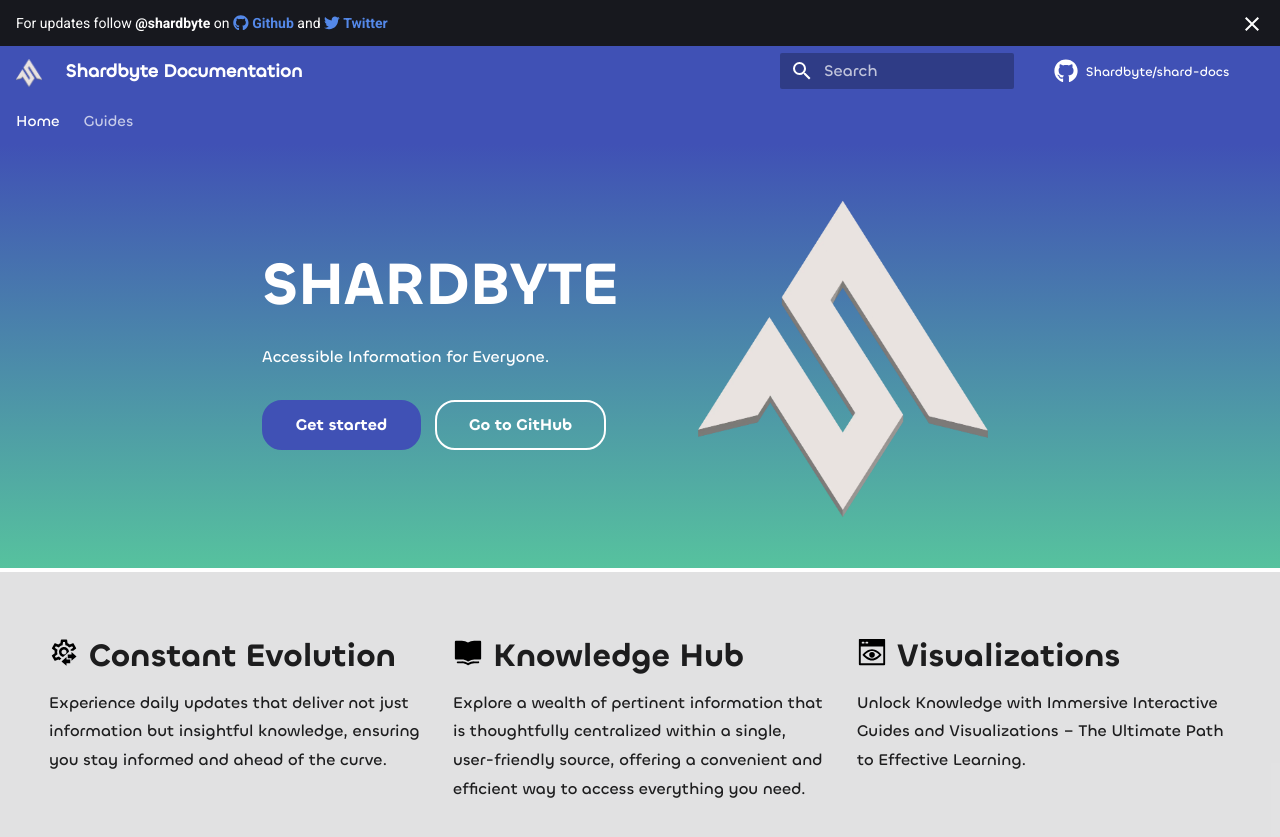
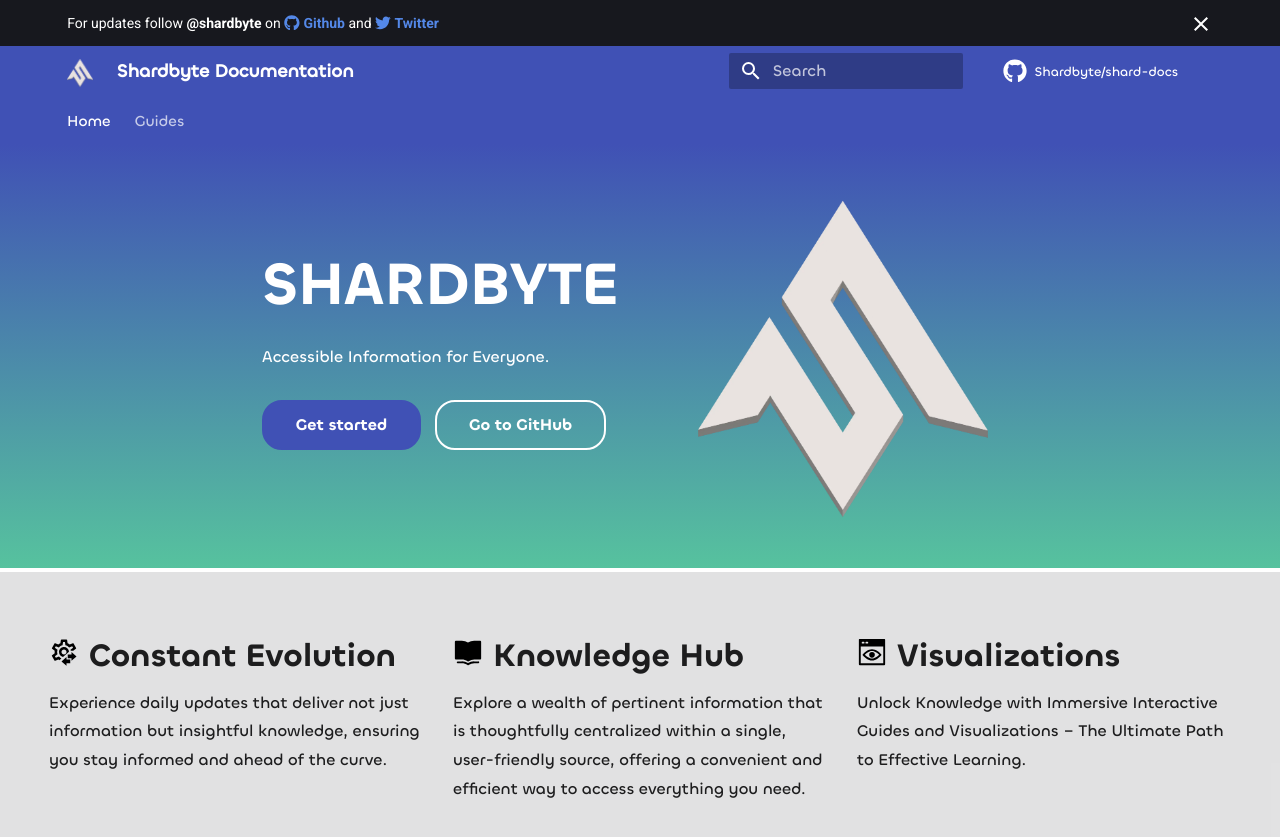
Before and after one commit to Shardbyte/shard-docs, an MkDocs documentation site: the page built from docs/index.md, in a window 1280 px wide. Shown: the top 837 px of the page. Built offline with MkDocs 1.6.1 and Material for MkDocs 9.7.7, drawn with Linux system fonts in a browser that asks for light colours; plug-ins that fetch from the network failed and are left out; comment, search, counter and statistics services are not loaded.

Commit message:
adjust site width

```diff
--- a/docs/mkdocs/overrides/css/extra.css
+++ b/docs/mkdocs/overrides/css/extra.css
@@ -37,7 +37,7 @@
 
 /* Site width etc.*/
 .md-grid {
-  max-width: 64rem !important;
+  max-width: 92% !important;
 }
 
   /* navigation bar active color*/
```
